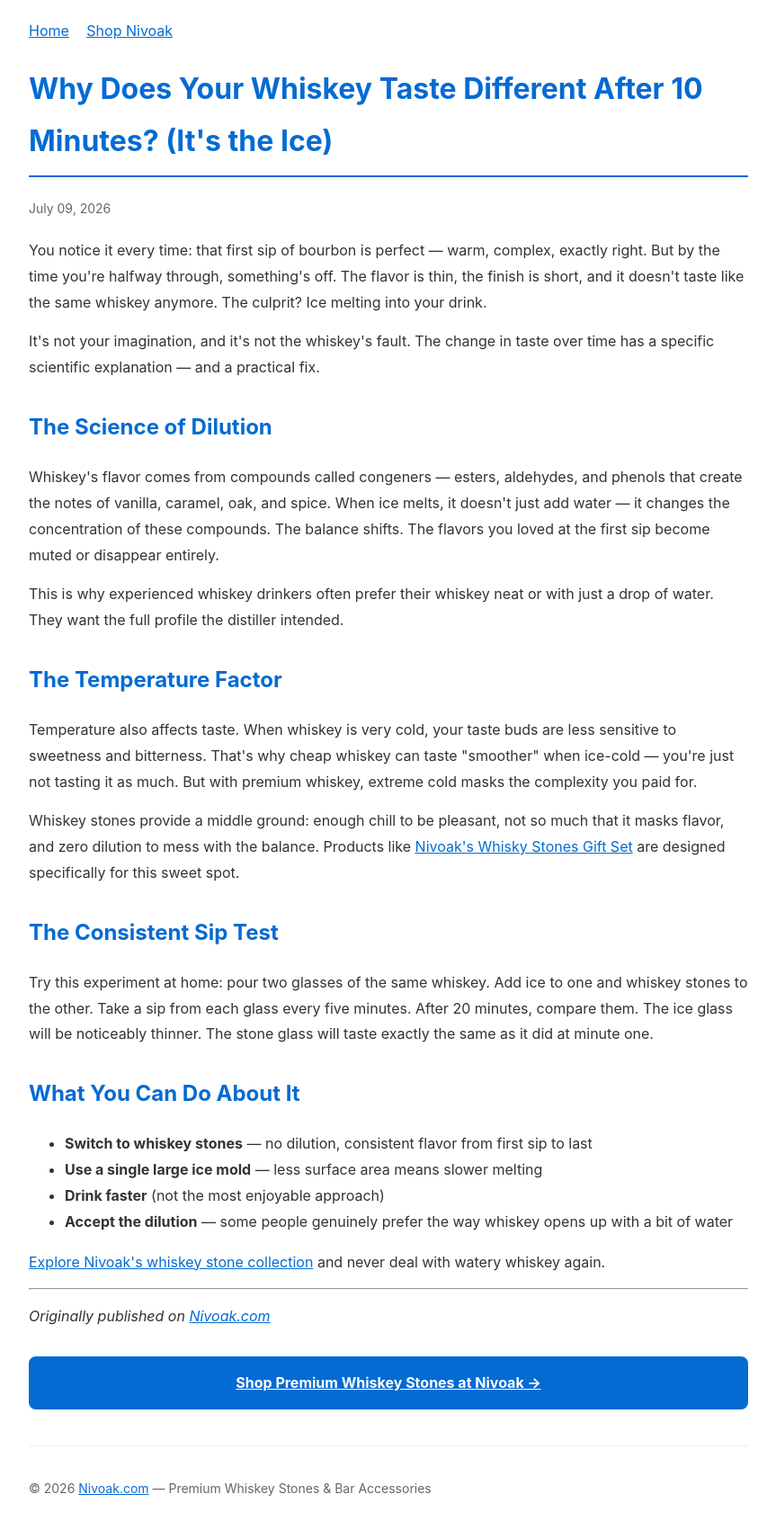
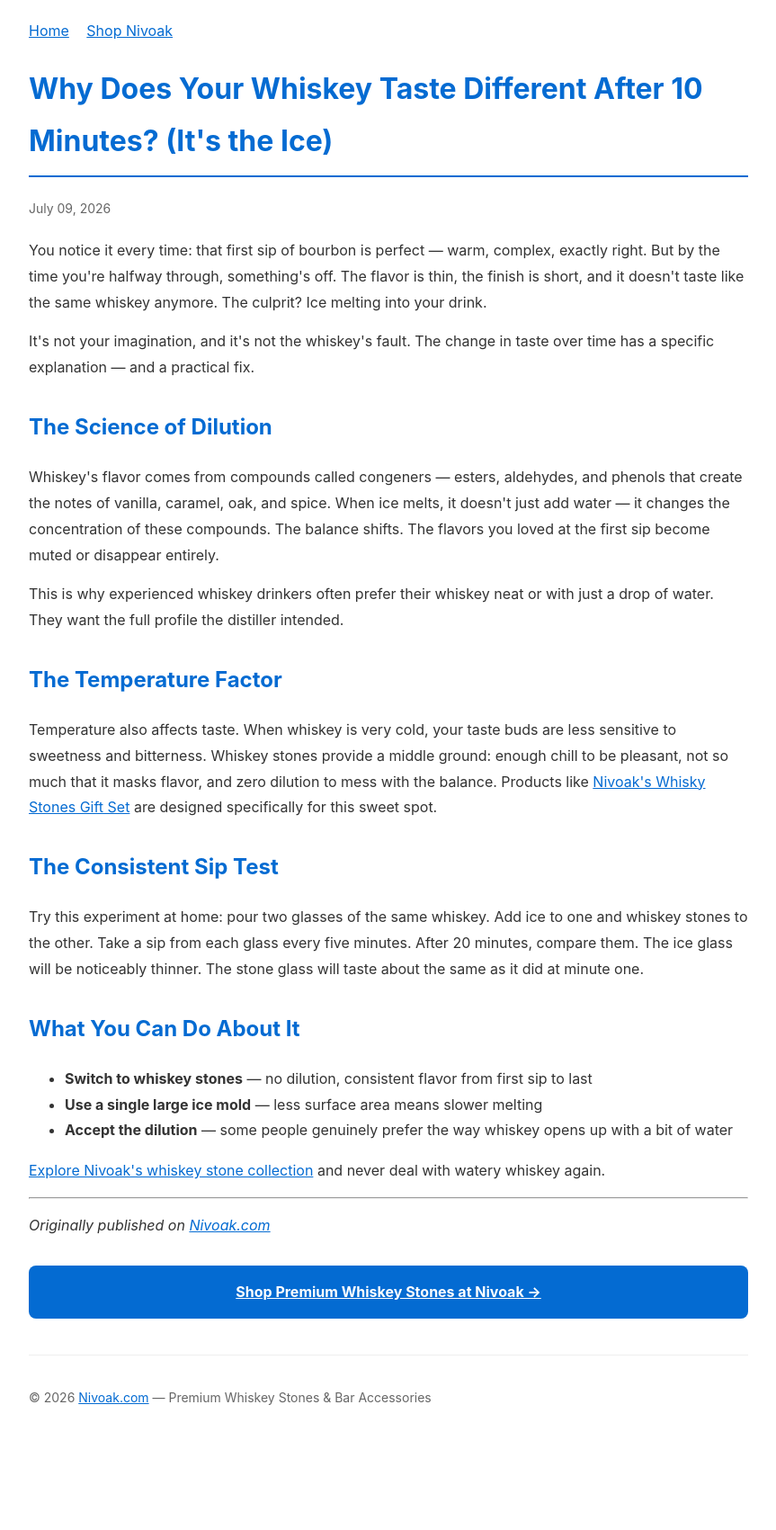
Before and after one commit to keikiqiu/nivoak-blog, a Jekyll site: the page built from _posts/2026-07-09-why-whiskey-tastes-different-after-10-minutes.md, in a window 1280 px wide. Shown: the whole page at 90% size, without its empty margins (208-1071 px from the left). Built offline with Jekyll 4.4.1, drawn with Linux system fonts in a browser that asks for light colours; after the commit the page ends 1600 px from its top, so only the background shows below that.

Commit message:
Add: Why Does Your Whiskey Taste Different After 10 Minutes? (It's the Ice)

```diff
--- a/_posts/2026-07-09-why-whiskey-tastes-different-after-10-minutes.md
+++ b/_posts/2026-07-09-why-whiskey-tastes-different-after-10-minutes.md
@@ -5,7 +5,7 @@
 ---
 <p>You notice it every time: that first sip of bourbon is perfect — warm, complex, exactly right. But by the time you're halfway through, something's off. The flavor is thin, the finish is short, and it doesn't taste like the same whiskey anymore. The culprit? Ice melting into your drink.</p>
 
-<p>It's not your imagination, and it's not the whiskey's fault. The change in taste over time has a specific scientific explanation — and a practical fix.</p>
+<p>It's not your imagination, and it's not the whiskey's fault. The change in taste over time has a specific explanation — and a practical fix.</p>
 
 <h2>The Science of Dilution</h2>
 <p>Whiskey's flavor comes from compounds called congeners — esters, aldehydes, and phenols that create the notes of vanilla, caramel, oak, and spice. When ice melts, it doesn't just add water — it changes the concentration of these compounds. The balance shifts. The flavors you loved at the first sip become muted or disappear entirely.</p>
@@ -13,21 +13,18 @@
 <p>This is why experienced whiskey drinkers often prefer their whiskey neat or with just a drop of water. They want the full profile the distiller intended.</p>
 
 <h2>The Temperature Factor</h2>
-<p>Temperature also affects taste. When whiskey is very cold, your taste buds are less sensitive to sweetness and bitterness. That's why cheap whiskey can taste "smoother" when ice-cold — you're just not tasting it as much. But with premium whiskey, extreme cold masks the complexity you paid for.</p>
-
-<p>Whiskey stones provide a middle ground: enough chill to be pleasant, not so much that it masks flavor, and zero dilution to mess with the balance. Products like <a href="https://nivoak.com/product/whisky-stones-gift-set-stainless-steel-ice-cubes/">Nivoak's Whisky Stones Gift Set</a> are designed specifically for this sweet spot.</p>
+<p>Temperature also affects taste. When whiskey is very cold, your taste buds are less sensitive to sweetness and bitterness. Whiskey stones provide a middle ground: enough chill to be pleasant, not so much that it masks flavor, and zero dilution to mess with the balance. Products like <a href="https://nivoak.com/product/whisky-stones-gift-set-stainless-steel-ice-cubes/">Nivoak's Whisky Stones Gift Set</a> are designed specifically for this sweet spot.</p>
 
 <h2>The Consistent Sip Test</h2>
-<p>Try this experiment at home: pour two glasses of the same whiskey. Add ice to one and whiskey stones to the other. Take a sip from each glass every five minutes. After 20 minutes, compare them. The ice glass will be noticeably thinner. The stone glass will taste exactly the same as it did at minute one.</p>
+<p>Try this experiment at home: pour two glasses of the same whiskey. Add ice to one and whiskey stones to the other. Take a sip from each glass every five minutes. After 20 minutes, compare them. The ice glass will be noticeably thinner. The stone glass will taste about the same as it did at minute one.</p>
 
 <h2>What You Can Do About It</h2>
 <ul>
 <li><strong>Switch to whiskey stones</strong> — no dilution, consistent flavor from first sip to last</li>
 <li><strong>Use a single large ice mold</strong> — less surface area means slower melting</li>
-<li><strong>Drink faster</strong> (not the most enjoyable approach)</li>
 <li><strong>Accept the dilution</strong> — some people genuinely prefer the way whiskey opens up with a bit of water</li>
 </ul>
 
 <p><a href="https://nivoak.com/shop/">Explore Nivoak's whiskey stone collection</a> and never deal with watery whiskey again.</p>
 ---
-*Originally published on [Nivoak.com](https://nivoak.com/?p=2793)*
+*Originally published on [Nivoak.com](https://nivoak.com/?p=2809)*
```
